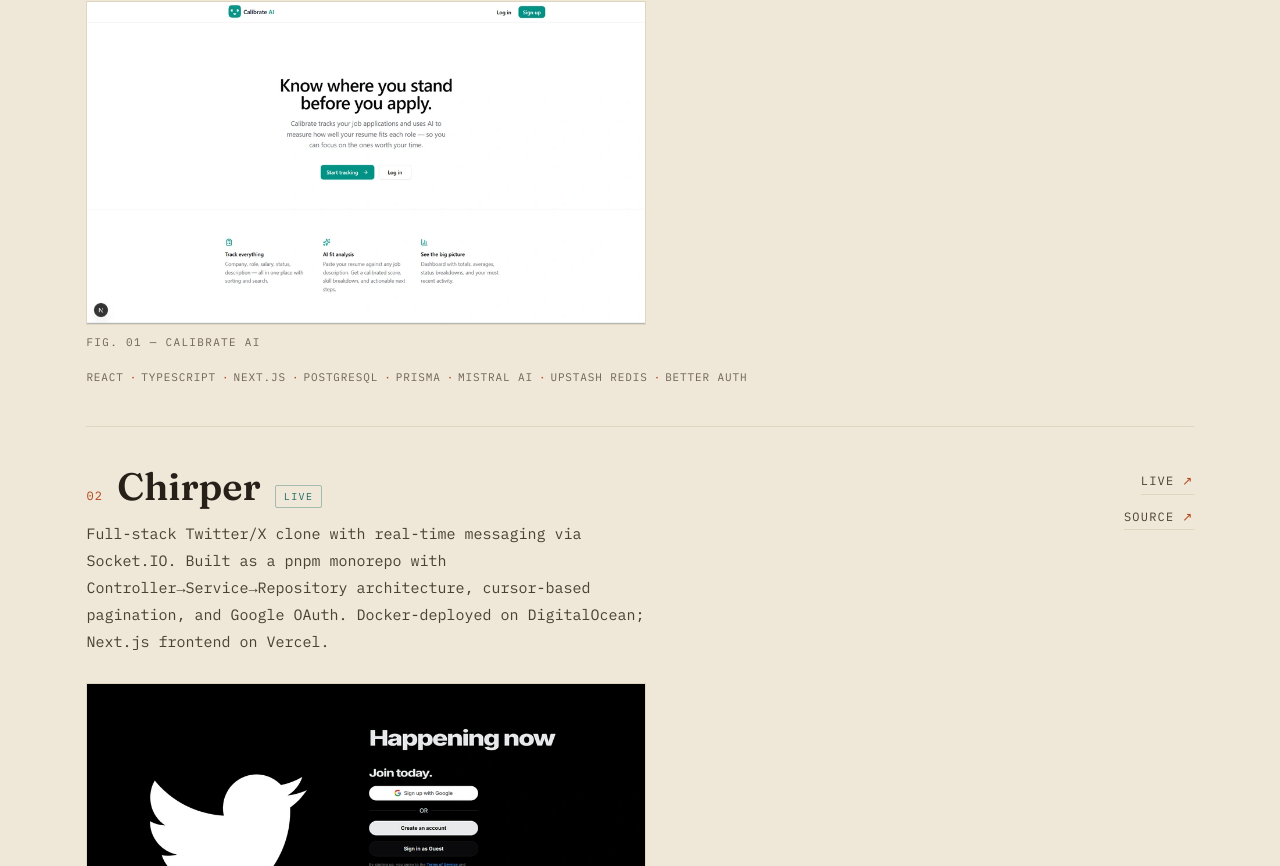
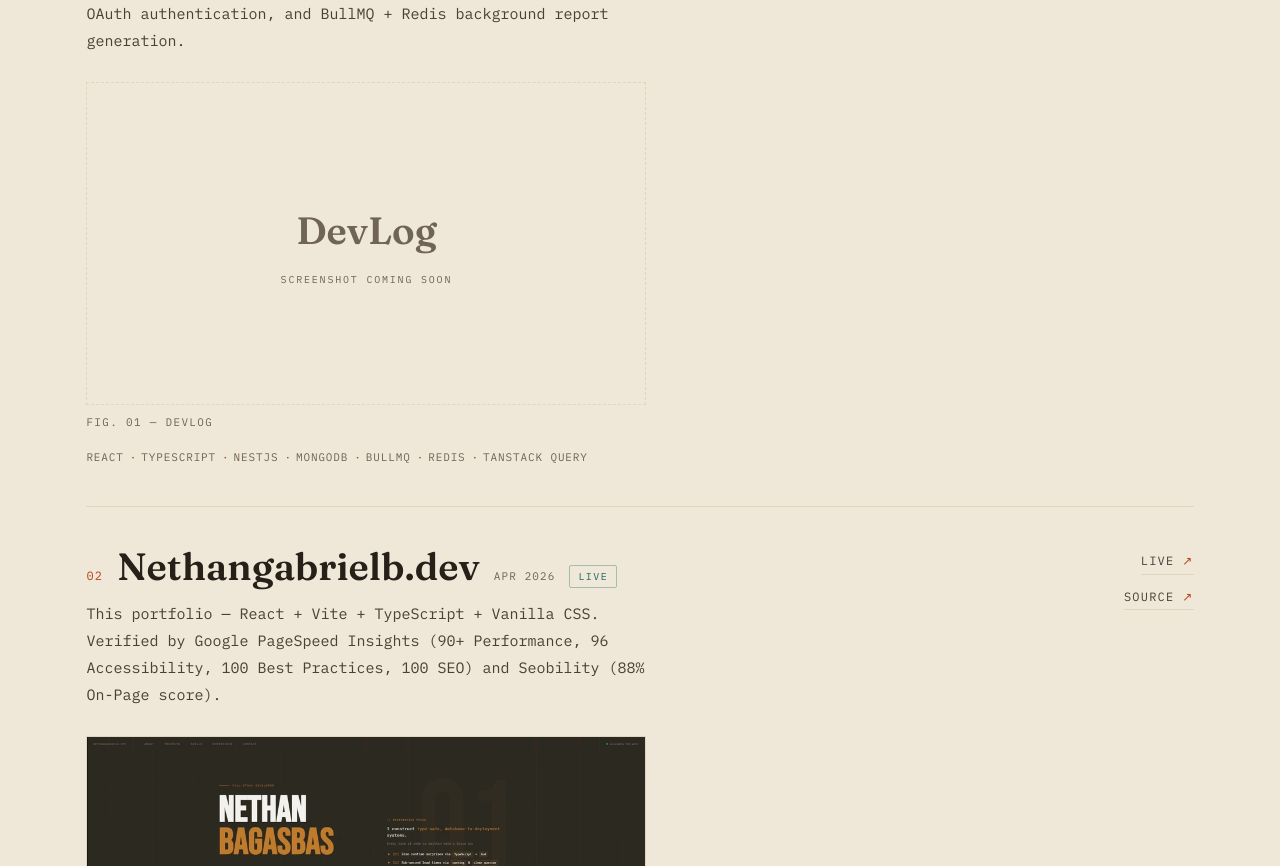
Before and after one commit to nethangabrielb/personal-website, a React (Vite) app: page / in a window 1280 px wide. Shown: the part 2714-3580 px from the top of the page. Built offline with nearby package versions, Linux system fonts and the light colour scheme.

Commit message:
feat: enhance Projects section with detailed project data and placeholder styling

```diff
--- a/src/components/sections/Projects.tsx
+++ b/src/components/sections/Projects.tsx
@@ -3,12 +3,63 @@
 import { SectionHeader } from "@/components/ui/SectionHeader";
 import { useScrollSection } from "@/hooks/useScrollSection";
 
-const projectsData = [
+type ProjectData = {
+  number: string;
+  title: string;
+  description: string;
+  date: string;
+  status: string;
+  screenshot?: { src: string; width: number; height: number };
+  tags: string[];
+  links: { live?: string; github: string };
+};
+
+const projectsData: ProjectData[] = [
   {
     number: "01",
+    title: "DevLog",
+    description:
+      "Developer activity tracker that logs time sessions against projects, DSA problems, articles, and snippets, then turns that raw activity into streaks, statistics, charts, and daily reports. Built as a pnpm monorepo with a decoupled NestJS REST API and React SPA sharing a common types package, JWT + Google OAuth authentication, and BullMQ + Redis background report generation.",
+    date: "Jul 2026 – Aug 2026",
+    status: "Completed",
+    tags: [
+      "React",
+      "TypeScript",
+      "NestJS",
+      "MongoDB",
+      "BullMQ",
+      "Redis",
+      "TanStack Query",
+    ],
+    links: {
+      github: "https://github.com/nethangabrielb/dev-log",
+    },
+  },
+  {
+    number: "02",
+    title: "Nethangabrielb.dev",
+    description:
+      "This portfolio — React + Vite + TypeScript + Vanilla CSS. Verified by Google PageSpeed Insights (90+ Performance, 96 Accessibility, 100 Best Practices, 100 SEO) and Seobility (88% On-Page score).",
+    date: "Apr 2026",
+    status: "Live",
+    screenshot: {
+      src: "/personal-website.webp",
+      width: 960,
+      height: 482,
+    },
+    tags: ["React", "TypeScript", "Vite", "Vanilla CSS", "Motion"],
+    links: {
+      live: "https://nethangabrielb.dev",
+      github: "https://github.com/nethangabrielb/personal-website",
+    },
+  },
+  {
+    number: "03",
     title: "Calibrate AI",
     description:
       "AI-powered job application tracker with resume scoring, match analysis, and Zod-validated JSON output via Mistral AI. Features anti-inflation rubric, Upstash Redis rate limiting, and resume versioning with duplicate detection.",
+    date: "Mar 2026 – Jun 2026",
+    status: "Live",
     screenshot: {
       src: "/calibrate-screenshot.webp",
       width: 960,
@@ -30,10 +81,12 @@
     },
   },
   {
-    number: "02",
+    number: "04",
     title: "Chirper",
     description:
       "Full-stack Twitter/X clone with real-time messaging via Socket.IO. Built as a pnpm monorepo with Controller→Service→Repository architecture, cursor-based pagination, and Google OAuth. Docker-deployed on DigitalOcean; Next.js frontend on Vercel.",
+    date: "Oct 2025 – Mar 2026",
+    status: "Live",
     screenshot: {
       src: "/chirper-screenshot.webp",
       width: 960,
@@ -52,22 +105,6 @@
     links: {
       live: "https://chirper-frontend.vercel.app/",
       github: "https://github.com/nethangabrielb/chirper",
-    },
-  },
-  {
-    number: "03",
-    title: "Nethangabrielb.dev",
-    description:
-      "This portfolio — React + Vite + TypeScript + Vanilla CSS. Verified by Google PageSpeed Insights (90+ Performance, 96 Accessibility, 100 Best Practices, 100 SEO) and Seobility (88% On-Page score).",
-    screenshot: {
-      src: "/personal-website.webp",
-      width: 960,
-      height: 482,
-    },
-    tags: ["React", "TypeScript", "Vite", "Vanilla CSS", "Motion"],
-    links: {
-      live: "https://nethangabrielb.dev",
-      github: "https://github.com/nethangabrielb/personal-website",
     },
   },
 ];
@@ -97,9 +134,11 @@
                 <div className="project-title-row">
                   <span className="project-index">{project.number}</span>
                   <h3 className="project-title">{project.title}</h3>
-                  <span className="project-status">Live</span>
+                  <span className="project-date">{project.date}</span>
+                  <span className="project-status">{project.status}</span>
                 </div>
                 <p className="project-desc">{project.description}</p>
+                {project.screenshot ? (
                   <figure className="project-figure">
                     <img
                       src={project.screenshot.src}
@@ -112,6 +151,25 @@
                       fig. {project.number} — {project.title}
                     </figcaption>
                   </figure>
+                ) : (
+                  <figure className="project-figure">
+                    <div
+                      className="project-placeholder"
+                      role="img"
+                      aria-label={`${project.title} screenshot placeholder`}
+                    >
+                      <span className="project-placeholder-title">
+                        {project.title}
+                      </span>
+                      <span className="project-placeholder-note">
+                        Screenshot coming soon
+                      </span>
+                    </div>
+                    <figcaption>
+                      fig. {project.number} — {project.title}
+                    </figcaption>
+                  </figure>
+                )}
                 <div className="project-tags">
                   {project.tags.map((tag) => (
                     <span key={tag} className="tag">
@@ -121,6 +179,7 @@
                 </div>
               </div>
               <div className="project-actions">
+                {project.links.live && (
                   <a
                     href={project.links.live}
                     className="project-link"
@@ -130,6 +189,7 @@
                   >
                     Live <span className="arrow" aria-hidden="true">↗</span>
                   </a>
+                )}
                 <a
                   href={project.links.github}
                   className="project-link"
--- a/src/styles/sections-about-projects.css
+++ b/src/styles/sections-about-projects.css
@@ -221,6 +221,13 @@
   font-style: italic;
 }
 
+.project-date {
+  font-size: 11px;
+  letter-spacing: 0.1em;
+  text-transform: uppercase;
+  color: var(--muted);
+}
+
 .project-status {
   font-size: 10px;
   letter-spacing: 0.14em;
@@ -266,6 +273,33 @@
   background: var(--paper);
 }
 
+.project-placeholder {
+  aspect-ratio: 960 / 554;
+  display: flex;
+  flex-direction: column;
+  align-items: center;
+  justify-content: center;
+  gap: 8px;
+  border: 1px dashed var(--rule);
+  background: var(--paper-deep);
+  text-align: center;
+}
+
+.project-placeholder-title {
+  font-family: var(--font-display);
+  font-size: clamp(26px, 3vw, 38px);
+  font-weight: 600;
+  color: var(--muted);
+}
+
+.project-placeholder-note {
+  font-family: var(--font-body);
+  font-size: 10px;
+  letter-spacing: 0.18em;
+  text-transform: uppercase;
+  color: var(--muted);
+}
+
 .project-figure figcaption {
   font-size: 11px;
   letter-spacing: 0.12em;
```
Lines whose indentation alone changed are shown as unchanged.
